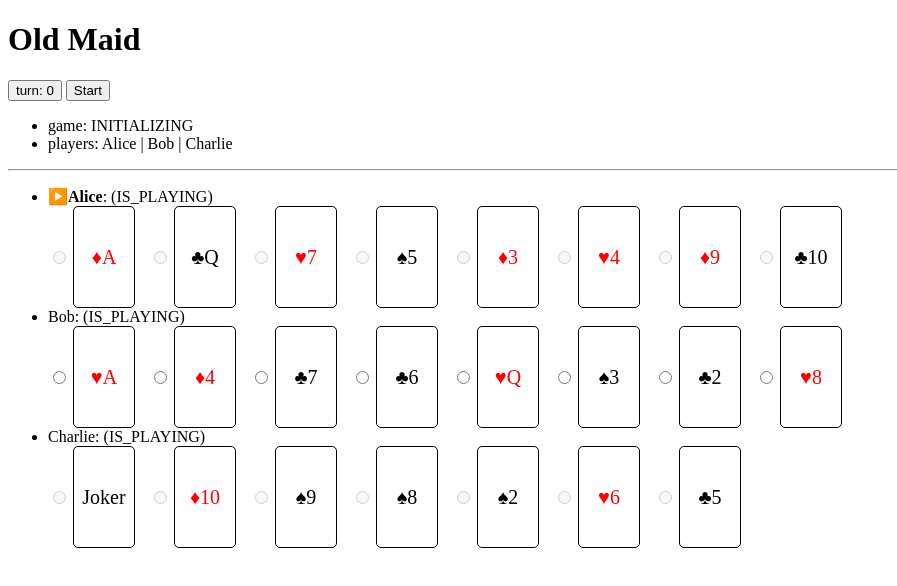
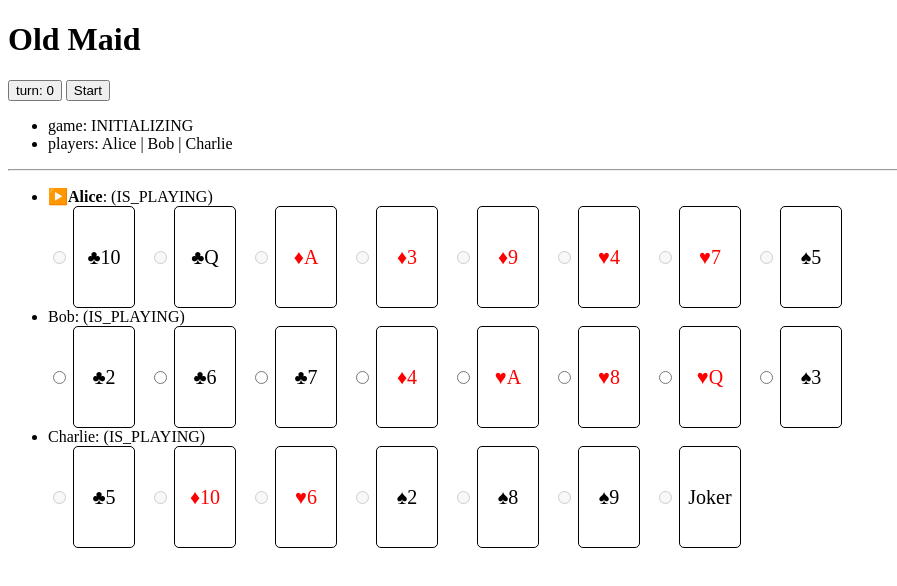
Before and after one commit to shyamajp/games, a Svelte app: page / in a window 1280 px wide. Shown: the top 586 px of the page, without its empty margins (0-897 px from the left). Built offline with nearby package versions, Linux system fonts and the light colour scheme.

Commit message:
update logic

```diff
--- a/src/lib/OldMaid.svelte
+++ b/src/lib/OldMaid.svelte
@@ -3,6 +3,7 @@
   import { Deck } from "../logic/Deck";
   import { OldMaid } from "../logic/OldMaid";
   import { Player, PlayerStatus } from "../logic/Player";
+  import { GameStatus } from "../logic/Game";
 
   let picked: number | undefined;
 
@@ -19,10 +20,12 @@
   }
 
   function handleNext() {
-    game.setInput(picked);
-    game.next();
-    game = game;
-    picked = undefined;
+    if (game.status === GameStatus.PLAYING) {
+      game.setInput(picked);
+      game.next();
+      game = game;
+      picked = undefined;
+    }
   }
 </script>
 
@@ -35,10 +38,7 @@
 <ul>
   <li>game: {game.getStatus(true)}</li>
   <li>
-    players: {game
-      .getPlayers()
-      .map((p) => p.name)
-      .join(" | ")}
+    players: {game.players.map((p) => p.name).join(" | ")}
   </li>
 </ul>
 <hr />
@@ -53,7 +53,7 @@
       <Cards
         cards={player.cards}
         name={player.name}
-        pickable={player.name === game.getNextPlayer().name}
+        pickable={player.name === game.getNextPlayer()?.name}
         bind:picked
       />
     </li>
--- a/src/logic/CardDealer.ts
+++ b/src/logic/CardDealer.ts
@@ -23,7 +23,7 @@ export abstract class CardDealer {
     this.cards.sort(() => Math.random() - 0.5);
   }
 
-  protected sort(): void {
+  sort(): void {
     this.cards.sort((a, b) => a - b);
   }
 
--- a/src/logic/Game.ts
+++ b/src/logic/Game.ts
@@ -1,6 +1,5 @@
 import { Deck } from "./Deck";
 import { Player, PlayerStatus } from "./Player";
-import { reorderArray } from "./utils";
 
 export enum GameStatus {
   PLAYING,
@@ -33,15 +32,13 @@ export abstract class Game {
     this.status = GameStatus.OVER;
   }
 
-  abstract routine(): void;
+  protected abstract routine(): void;
 
   protected next(): void {
     this.turn++;
   }
 
-  abstract judgePlayer(player: Player): void;
-
-  abstract judgeGame(): void;
+  protected abstract judge(): void;
 
   protected distribute(): void {
     while (this.deck.cards.length > 0) {
@@ -52,35 +49,34 @@ export abstract class Game {
     this.turn = 0;
   }
 
-  getStatus(pretty: false): GameStatus;
-  getStatus(pretty: true): PrettyStatus;
-  getStatus(pretty: boolean = false) {
+  public getStatus(pretty: false): GameStatus;
+  public getStatus(pretty: true): PrettyStatus;
+  public getStatus(pretty: boolean = false) {
     if (pretty) return GameStatus[this.status];
     return this.status;
   }
 
-  getPlayers(status: PlayerStatus = PlayerStatus.IS_PLAYING): Player[] {
+  public getPlayers(status: PlayerStatus = PlayerStatus.IS_PLAYING): Player[] {
     const players = this.players.filter((player) => player.status === status);
-    const index = players.findIndex(
-      (p) => p.id === this.players[this.turn % this.players.length].id
-    );
-    return reorderArray(players, index);
+    return players;
   }
 
-  getCurrentPlayer(): Player {
-    let player = this.players[this.turn % this.players.length];
-    if (player.status !== PlayerStatus.IS_PLAYING) {
-      this.turn++;
-      return this.getNextPlayer();
+  public getCurrentPlayer(): Player {
+    let player;
+    for (let i = 0; i < this.players.length; i++) {
+      player = this.players[(this.turn + i) % this.players.length];
+      if (player.status !== PlayerStatus.HAS_WON) {
+        return player;
+      }
     }
-    return player;
+    throw new Error("No player is playing");
   }
 
-  getNextPlayer(): Player {
-    for (let i = 1; i < this.players.length; i++) {
-      const player = this.players[(this.turn + i) % this.players.length];
-      if (player.status === PlayerStatus.IS_PLAYING) return player;
-    }
-    return this.players[(this.turn + 1) % this.players.length];
+  public getNextPlayer(): Player | undefined {
+    const players = this.getPlayers();
+    if (players.length === 1) return undefined;
+    const currentPlayer = this.getCurrentPlayer();
+    const index = players.findIndex((p) => p.id === currentPlayer.id);
+    return players[(index + 1) % players.length];
   }
 }
--- a/src/logic/OldMaid.ts
+++ b/src/logic/OldMaid.ts
@@ -14,64 +14,79 @@ export class OldMaid extends Game {
   protected init() {
     this.distribute();
     for (let i = 0; i < this.players.length; i++) {
-      this.removePairs();
+      const currentPlayer = this.players[i];
+      this.removePairs(currentPlayer);
+      currentPlayer.sort();
       this.turn++;
     }
     this.turn = 0;
   }
 
-  routine(): void {
+  protected routine(): void {
+    const currentPlayer = this.getCurrentPlayer();
+    this.transferCard();
+    currentPlayer.sort();
+    this.judge();
+    this.removePairs(currentPlayer);
+    this.judge();
+  }
+
+  public next(): void {
     if (this.getCurrentPlayer().status !== PlayerStatus.IS_PLAYING) return;
-    this.transferCard();
-    this.judgePlayer(this.getNextPlayer());
-    this.removePairs();
-    this.judgePlayer();
+    this.routine();
+    if (this.status === GameStatus.OVER) return;
+    super.next();
+  }
+
+  public setInput(raw: number | undefined): void {
+    this.input = raw;
+  }
+
+  private judgePlayers(): void {
+    const players = this.getPlayers();
+    players.forEach((player) => {
+      if (player.cards.length === 0) player.status = PlayerStatus.HAS_WON;
+    });
+  }
+
+  private judgeGame(): void {
+    const players = this.getPlayers();
+    if (players.length === 1) {
+      players[0].status = PlayerStatus.HAS_LOST;
+      this.end();
+    }
+  }
+
+  protected judge(): void {
+    this.judgePlayers();
     this.judgeGame();
   }
 
-  next(): void {
-    if (this.status === GameStatus.OVER) return;
-    this.routine();
-    super.next();
-  }
+  private removePairs(player: Player): void {
+    const cards = player.cards.map((card) => new Card(card));
 
-  setInput(raw: number | undefined): void {
-    this.input = raw;
-  }
-
-  judgePlayer(player: Player = this.getCurrentPlayer()): void {
-    if (player.cards.length === 0) player.status = PlayerStatus.HAS_WON;
-  }
-
-  judgeGame(): void {
-    if (this.getPlayers().length === 1) this.end();
-  }
-
-  removePairs(): void {
-    const currentPlayer = this.getCurrentPlayer();
-    const cards = currentPlayer.cards.map((card) => new Card(card));
-
-    const skipIndex: number[] = [];
+    const skipIndeces: number[] = [];
     const skipCards: number[] = [];
     for (let i = 0; i < cards.length; i++) {
       for (let j = i + 1; j < cards.length; j++) {
         if (
-          !skipIndex.includes(i) &&
-          !skipIndex.includes(j) &&
+          !skipIndeces.includes(i) &&
+          !skipIndeces.includes(j) &&
           cards[i].num === cards[j].num
         ) {
-          skipIndex.push(i, j);
+          skipIndeces.push(i, j);
           skipCards.push(cards[i].raw, cards[j].raw);
         }
       }
     }
-    skipCards.forEach((c) => currentPlayer.remove(c));
+    skipCards.forEach((c) => player.remove(c));
   }
 
-  transferCard(): void {
-    const currentPlayer = this.getCurrentPlayer();
-    const nextPlayer = this.getNextPlayer();
-    const card = this.input || nextPlayer.getRandomCard();
-    currentPlayer.add(nextPlayer.remove(card));
+  private transferCard(
+    picker: Player = this.getCurrentPlayer(),
+    holder: Player = this.getNextPlayer()!
+  ): void {
+    const card = this.input || holder.getRandomCard();
+    picker.add(holder.remove(card));
   }
 }
```
